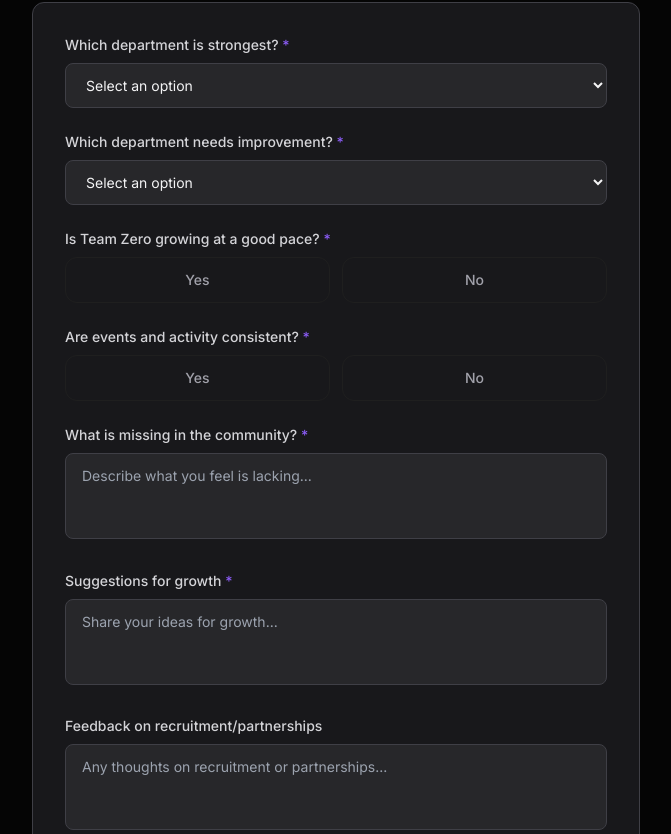
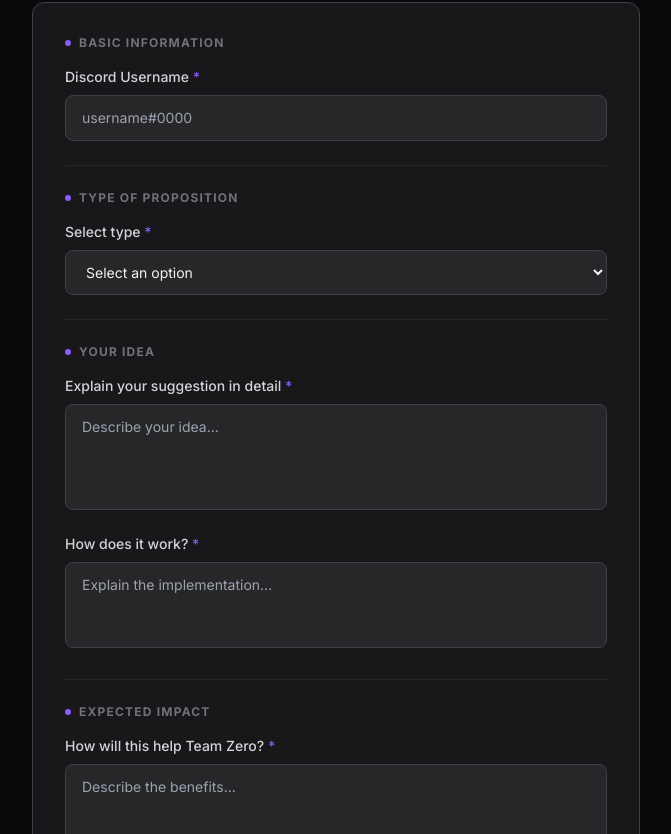
Before and after one commit to AstaxArmy/Teamzero-Reports, a Next.js app: page /growth in a window 1280 px wide. Shown: the part 306-1140 px from the top of the page, without its empty margins (304-975 px from the left). Built offline with nearby package versions, Linux system fonts and the light colour scheme.

Commit message:
Update: new form text, remove loading screen, fix colors

```diff
--- a/app/community-feedback/page.tsx
+++ b/app/community-feedback/page.tsx
@@ -45,40 +45,57 @@ export default function CommunityFeedbackPage() {
     <>
       <FormPage
         icon={Users}
-        title="Community Feedback & Report"
+        title="Community Feedback & Reports"
         subtitle="Community"
-        description="Allow members to report issues or suggest improvements."
+        description="For members and staff to report issues or suggest improvements."
         onSubmit={handleSubmit}
         loading={loading}
         submitText="SUBMIT FEEDBACK"
       >
+        <div className="space-y-6">
+          <div>
+            <h3 className="text-xs font-bold text-zinc-500 uppercase tracking-widest mb-4 flex items-center gap-2">
+              <span className="w-1.5 h-1.5 rounded-full bg-brand"></span>
+              Basic Information
+            </h3>
             <FormInput
               label="Discord Username"
               name="discordUsername"
               placeholder="username#0000"
             />
+          </div>
 
+          <div className="border-t border-zinc-800 pt-6">
+            <h3 className="text-xs font-bold text-zinc-500 uppercase tracking-widest mb-4 flex items-center gap-2">
+              <span className="w-1.5 h-1.5 rounded-full bg-brand"></span>
+              Submission Type
+            </h3>
             <FormSelect
               label="Type of Submission"
               name="submissionType"
               options={['Staff Report', 'Member Report', 'Server Issue', 'Suggestion', 'General Feedback']}
               required
             />
+          </div>
 
+          <div className="border-t border-zinc-800 pt-6">
+            <h3 className="text-xs font-bold text-zinc-500 uppercase tracking-widest mb-4 flex items-center gap-2">
+              <span className="w-1.5 h-1.5 rounded-full bg-brand"></span>
+              Report Details
+            </h3>
+            <div className="space-y-4">
               <FormInput
                 label="What happened?"
                 name="whatHappened"
                 placeholder="Briefly describe the situation..."
                 required
               />
-
               <FormInput
                 label="Who is involved?"
                 name="whoInvolved"
                 placeholder="List usernames or roles..."
                 required
               />
-
               <FormInput
                 label="Explain the situation in detail"
                 name="details"
@@ -87,20 +104,39 @@ export default function CommunityFeedbackPage() {
                 multiline
                 rows={5}
               />
+            </div>
+          </div>
 
+          <div className="border-t border-zinc-800 pt-6">
+            <h3 className="text-xs font-bold text-zinc-500 uppercase tracking-widest mb-4 flex items-center gap-2">
+              <span className="w-1.5 h-1.5 rounded-full bg-brand"></span>
+              Evidence
+            </h3>
             <FormInput
-          label="Upload Proof/Screenshots (URL)"
+              label="Upload Proof/Screenshots (URL or link)"
               name="proofUrl"
               placeholder="https://imgur.com/... or Discord message link"
             />
+          </div>
 
+          <div className="border-t border-zinc-800 pt-6">
+            <h3 className="text-xs font-bold text-zinc-500 uppercase tracking-widest mb-4 flex items-center gap-2">
+              <span className="w-1.5 h-1.5 rounded-full bg-brand"></span>
+              Severity Level
+            </h3>
             <FormRadioGroup
-          label="Severity Level"
+              label="Select severity"
               name="severity"
               options={['Low', 'Medium', 'High', 'Critical']}
               required
             />
+          </div>
 
+          <div className="border-t border-zinc-800 pt-6">
+            <h3 className="text-xs font-bold text-zinc-500 uppercase tracking-widest mb-4 flex items-center gap-2">
+              <span className="w-1.5 h-1.5 rounded-full bg-brand"></span>
+              Outcome
+            </h3>
             <FormInput
               label="What outcome do you expect?"
               name="expectedOutcome"
@@ -109,14 +145,22 @@ export default function CommunityFeedbackPage() {
               multiline
               rows={3}
             />
+          </div>
 
+          <div className="border-t border-zinc-800 pt-6">
+            <h3 className="text-xs font-bold text-zinc-500 uppercase tracking-widest mb-4 flex items-center gap-2">
+              <span className="w-1.5 h-1.5 rounded-full bg-brand"></span>
+              Additional Comments
+            </h3>
             <FormInput
-          label="Additional Comments"
+              label="Anything else you want to add"
               name="additionalComments"
-          placeholder="Anything else you'd like to share..."
+              placeholder="Any additional information..."
               multiline
               rows={3}
             />
+          </div>
+        </div>
       </FormPage>
 
       <SuccessModal open={success} onClose={() => setSuccess(false)} />
--- a/app/department-review/page.tsx
+++ b/app/department-review/page.tsx
@@ -19,7 +19,7 @@ export default function DepartmentReviewPage() {
 
     const formData = new FormData(e.currentTarget)
     const data = {
-      discordUsername: anonymous ? 'Anonymous' : formData.get('discordUsername'),
+      discordUsername: formData.get('discordUsername'),
       anonymous,
       role: formData.get('role'),
       department: formData.get('department'),
@@ -54,39 +54,44 @@ export default function DepartmentReviewPage() {
         icon={BarChart3}
         title="Department Staff Review"
         subtitle="Internal Review"
-        description="Staff under departments can review leadership and internal structure."
+        description="For staff members to review leadership, structure, and department performance."
         onSubmit={handleSubmit}
         loading={loading}
         submitText="SUBMIT REVIEW"
       >
+        <div className="space-y-6">
+          <div>
+            <h3 className="text-xs font-bold text-zinc-500 uppercase tracking-widest mb-4 flex items-center gap-2">
+              <span className="w-1.5 h-1.5 rounded-full bg-brand"></span>
+              Basic Information
+            </h3>
+            <div className="space-y-4">
               <FormInput
                 label="Discord Username"
                 name="discordUsername"
                 placeholder="username#0000"
-          required={!anonymous}
               />
-
-        <FormToggle
-          label="Submit Anonymously"
-          name="anonymous"
-          checked={anonymous}
-          onChange={() => setAnonymous(!anonymous)}
-        />
-
               <FormInput
                 label="Your Role"
                 name="role"
                 placeholder="e.g. Moderator, Content Creator, Designer"
                 required
               />
-
               <FormSelect
                 label="Your Department"
                 name="department"
-          options={DEPARTMENTS as string[]}
+                options={['Operations', 'Community', 'Growth']}
                 required
               />
+            </div>
+          </div>
 
+          <div className="border-t border-zinc-800 pt-6">
+            <h3 className="text-xs font-bold text-zinc-500 uppercase tracking-widest mb-4 flex items-center gap-2">
+              <span className="w-1.5 h-1.5 rounded-full bg-brand"></span>
+              Department Performance
+            </h3>
+            <div className="space-y-4">
               <FormYesNo label="Is your department organised properly?" name="organized" required />
               <FormYesNo label="Does leadership assign tasks clearly?" name="clearTasks" required />
               <FormYesNo label="Does your admin communicate well?" name="leadershipCommunication" required />
@@ -103,12 +108,12 @@ export default function DepartmentReviewPage() {
                       key={num}
                       type="button"
                       onClick={() => setRating(num)}
-                className={`w-10 h-10 rounded-xl text-sm font-bold transition-all ${
+                      className={`w-10 h-10 rounded-lg text-sm font-bold transition-all ${
                         rating === num
-                    ? 'bg-brand text-black'
+                          ? 'bg-brand text-white'
                           : rating >= num
-                    ? 'bg-brand/20 text-brand border border-brand/30'
-                    : 'bg-bg-input text-zinc-500 border border-border-subtle hover:border-brand/30'
+                          ? 'bg-brand/20 text-brand-light border border-brand/30'
+                          : 'bg-zinc-800 text-zinc-500 border border-zinc-700 hover:border-zinc-600'
                       }`}
                     >
                       {num}
@@ -116,7 +121,15 @@ export default function DepartmentReviewPage() {
                   ))}
                 </div>
               </div>
+            </div>
+          </div>
 
+          <div className="border-t border-zinc-800 pt-6">
+            <h3 className="text-xs font-bold text-zinc-500 uppercase tracking-widest mb-4 flex items-center gap-2">
+              <span className="w-1.5 h-1.5 rounded-full bg-brand"></span>
+              Internal Feedback
+            </h3>
+            <div className="space-y-4">
               <FormInput
                 label="What issues do you see in your department?"
                 name="departmentIssues"
@@ -125,15 +138,13 @@ export default function DepartmentReviewPage() {
                 multiline
                 rows={3}
               />
-
               <FormInput
-          label="Any unprofessional or inactive leadership behaviour?"
+                label="Any inactive or unprofessional leadership behaviour?"
                 name="unprofessionalBehavior"
                 placeholder="Describe any concerns..."
                 multiline
                 rows={3}
               />
-
               <FormInput
                 label="Suggestions for improvement"
                 name="suggestions"
@@ -142,6 +153,9 @@ export default function DepartmentReviewPage() {
                 multiline
                 rows={3}
               />
+            </div>
+          </div>
+        </div>
       </FormPage>
 
       <SuccessModal open={success} onClose={() => setSuccess(false)} />
--- a/app/globals.css
+++ b/app/globals.css
@@ -32,63 +32,6 @@ body {
   line-height: 1.6;
   overflow-x: hidden;
   -webkit-font-smoothing: antialiased;
-}
-
-/* Loading Screen */
-#loading-screen {
-  position: fixed;
-  top: 0;
-  left: 0;
-  width: 100%;
-  height: 100%;
-  background: radial-gradient(ellipse at center, #1e1b4b 0%, #09090b 50%, #000 100%);
-  display: flex;
-  align-items: center;
-  justify-content: center;
-  z-index: 9999;
-  transition: opacity 0.6s ease, visibility 0.6s ease;
-}
-
-#loading-screen.hidden {
-  opacity: 0;
-  visibility: hidden;
-}
-
-.loading-content {
-  text-align: center;
-}
-
-.loading-text {
-  font-family: 'Orbitron', sans-serif;
-  font-size: 1.5rem;
-  font-weight: 700;
-  letter-spacing: 8px;
-  color: #fff;
-  margin-bottom: 24px;
-  text-transform: uppercase;
-}
-
-.loading-bar {
-  width: 240px;
-  height: 2px;
-  background: rgba(255, 255, 255, 0.1);
-  border-radius: 4px;
-  overflow: hidden;
-  margin: 0 auto;
-}
-
-.loading-progress {
-  height: 100%;
-  background: linear-gradient(90deg, #8b5cf6, #6d28d9, #8b5cf6);
-  background-size: 200% 100%;
-  border-radius: 4px;
-  animation: loading 2s ease-in-out infinite;
-}
-
-@keyframes loading {
-  0% { width: 0%; background-position: 0% 50%; }
-  50% { width: 80%; background-position: 100% 50%; }
-  100% { width: 100%; background-position: 0% 50%; }
 }
 
 /* Scrollbar */
--- a/app/growth/page.tsx
+++ b/app/growth/page.tsx
@@ -3,7 +3,7 @@
 import { useState } from 'react'
 import { TrendingUp } from 'lucide-react'
 import { FormPage } from '@/components/FormPage'
-import { FormInput, FormSelect, FormYesNo } from '@/components/FormInput'
+import { FormInput, FormSelect, FormRadioGroup } from '@/components/FormInput'
 import { SuccessModal } from '@/components/SuccessModal'
 
 export default function GrowthPage() {
@@ -16,13 +16,14 @@ export default function GrowthPage() {
 
     const formData = new FormData(e.currentTarget)
     const data = {
-      strongestDept: formData.get('strongestDept'),
-      needsImprovement: formData.get('needsImprovement'),
-      growingPace: formData.get('growingPace'),
-      eventsConsistent: formData.get('eventsConsistent'),
-      whatsMissing: formData.get('whatsMissing'),
-      growthSuggestions: formData.get('growthSuggestions'),
-      recruitmentFeedback: formData.get('recruitmentFeedback'),
+      discordUsername: formData.get('discordUsername'),
+      propositionType: formData.get('propositionType'),
+      idea: formData.get('idea'),
+      howItWorks: formData.get('howItWorks'),
+      expectedImpact: formData.get('expectedImpact'),
+      problemSolved: formData.get('problemSolved'),
+      priority: formData.get('priority'),
+      extraInfo: formData.get('extraInfo'),
     }
 
     try {
@@ -43,55 +44,124 @@ export default function GrowthPage() {
     <>
       <FormPage
         icon={TrendingUp}
-        title="Growth & Activity Feedback"
-        subtitle="Growth"
-        description="Measure server performance and growth across departments."
+        title="Propositions Hub"
+        subtitle="Growth System"
+        description="For ideas, improvements, and expansion opportunities."
         onSubmit={handleSubmit}
         loading={loading}
-        submitText="SUBMIT FEEDBACK"
+        submitText="SUBMIT PROPOSITION"
       >
-        <FormSelect
-          label="Which department is strongest?"
-          name="strongestDept"
-          options={['Operations', 'Community', 'Growth', 'Enforcement']}
+        <div className="space-y-6">
+          <div>
+            <h3 className="text-xs font-bold text-zinc-500 uppercase tracking-widest mb-4 flex items-center gap-2">
+              <span className="w-1.5 h-1.5 rounded-full bg-brand"></span>
+              Basic Information
+            </h3>
+            <FormInput
+              label="Discord Username"
+              name="discordUsername"
+              placeholder="username#0000"
               required
             />
+          </div>
 
+          <div className="border-t border-zinc-800 pt-6">
+            <h3 className="text-xs font-bold text-zinc-500 uppercase tracking-widest mb-4 flex items-center gap-2">
+              <span className="w-1.5 h-1.5 rounded-full bg-brand"></span>
+              Type of Proposition
+            </h3>
             <FormSelect
-          label="Which department needs improvement?"
-          name="needsImprovement"
-          options={['Operations', 'Community', 'Growth', 'Enforcement']}
+              label="Select type"
+              name="propositionType"
+              options={[
+                'Server Growth Idea',
+                'Event / Tournament Idea',
+                'Recruitment Improvement',
+                'Partnership Suggestion',
+                'Content / Branding Idea',
+                'Community Feature Idea',
+              ]}
               required
             />
+          </div>
 
-        <FormYesNo label="Is Team Zero growing at a good pace?" name="growingPace" required />
-        <FormYesNo label="Are events and activity consistent?" name="eventsConsistent" required />
-
+          <div className="border-t border-zinc-800 pt-6">
+            <h3 className="text-xs font-bold text-zinc-500 uppercase tracking-widest mb-4 flex items-center gap-2">
+              <span className="w-1.5 h-1.5 rounded-full bg-brand"></span>
+              Your Idea
+            </h3>
+            <div className="space-y-4">
               <FormInput
-          label="What is missing in the community?"
-          name="whatsMissing"
-          placeholder="Describe what you feel is lacking..."
+                label="Explain your suggestion in detail"
+                name="idea"
+                placeholder="Describe your idea..."
+                required
+                multiline
+                rows={4}
+              />
+              <FormInput
+                label="How does it work?"
+                name="howItWorks"
+                placeholder="Explain the implementation..."
                 required
                 multiline
                 rows={3}
               />
+            </div>
+          </div>
 
+          <div className="border-t border-zinc-800 pt-6">
+            <h3 className="text-xs font-bold text-zinc-500 uppercase tracking-widest mb-4 flex items-center gap-2">
+              <span className="w-1.5 h-1.5 rounded-full bg-brand"></span>
+              Expected Impact
+            </h3>
+            <div className="space-y-4">
               <FormInput
-          label="Suggestions for growth"
-          name="growthSuggestions"
-          placeholder="Share your ideas for growth..."
+                label="How will this help Team Zero?"
+                name="expectedImpact"
+                placeholder="Describe the benefits..."
                 required
                 multiline
                 rows={3}
               />
-
               <FormInput
-          label="Feedback on recruitment/partnerships"
-          name="recruitmentFeedback"
-          placeholder="Any thoughts on recruitment or partnerships..."
+                label="What problem does it solve?"
+                name="problemSolved"
+                placeholder="Explain the problem..."
+                required
                 multiline
                 rows={3}
               />
+            </div>
+          </div>
+
+          <div className="border-t border-zinc-800 pt-6">
+            <h3 className="text-xs font-bold text-zinc-500 uppercase tracking-widest mb-4 flex items-center gap-2">
+              <span className="w-1.5 h-1.5 rounded-full bg-brand"></span>
+              Priority Level
+            </h3>
+            <FormRadioGroup
+              label="Select priority"
+              name="priority"
+              options={['Low', 'Medium', 'High', 'Game-changing']}
+              required
+            />
+          </div>
+
+          <div className="border-t border-zinc-800 pt-6">
+            <h3 className="text-xs font-bold text-zinc-500 uppercase tracking-widest mb-4 flex items-center gap-2">
+              <span className="w-1.5 h-1.5 rounded-full bg-brand"></span>
+              Extra Information
+            </h3>
+            <FormInput
+              label="Links / references / examples (optional)"
+              name="extraInfo"
+              placeholder="Add any supporting links or examples..."
+              multiline
+              rows={3}
+            />
+          </div>
+        </div>
       </FormPage>
 
       <SuccessModal open={success} onClose={() => setSuccess(false)} />
--- a/app/layout.tsx
+++ b/app/layout.tsx
@@ -2,7 +2,6 @@ import type { Metadata } from "next";
 import "./globals.css";
 import { Header } from "@/components/Header";
 import { Footer } from "@/components/Footer";
-import { LoadingScreen } from "@/components/LoadingScreen";
 
 export const metadata: Metadata = {
   title: "Team Zero | Internal Review System",
@@ -20,8 +19,7 @@ export default function RootLayout({
         <link rel="preconnect" href="https://fonts.googleapis.com" />
         <link rel="preconnect" href="https://fonts.gstatic.com" crossOrigin="anonymous" />
       </head>
-      <body className="bg-bg-primary text-white font-inter">
-        <LoadingScreen />
+      <body className="bg-zinc-950 text-white font-inter antialiased">
         <Header />
         <main className="min-h-screen pt-16">{children}</main>
         <Footer />
```
Also changed, not shown: app/enforcement/page.tsx (+42 -8 lines). Lines whose indentation alone changed are shown as unchanged.
